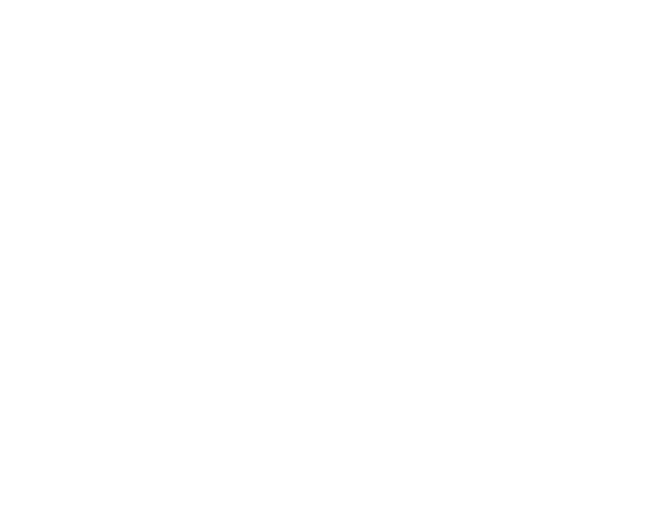
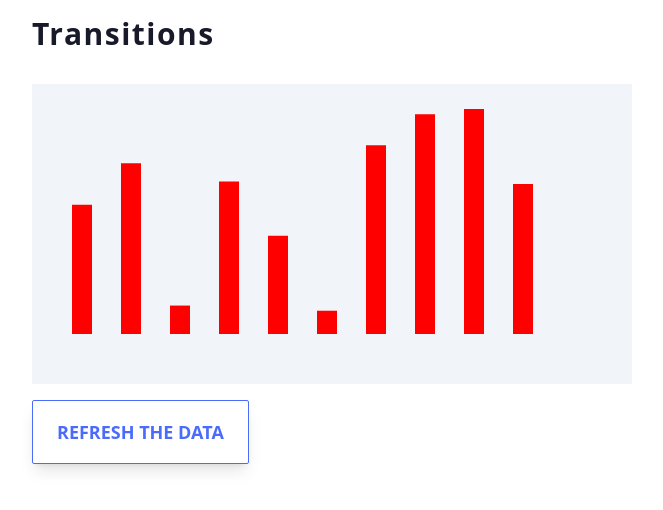
Before and after one commit to phoobynet/vite-react-d3-ts, a React (Vite) app: page /transitions in a window 1280 px wide. Before the commit this address had no page. Shown: the top 510 px of the page, without its empty margins (96-759 px from the left). Built offline with nearby package versions, Linux system fonts and the light colour scheme.

Commit message:
added transition demo page, refactored duplicate code into components

```diff
--- a/src/App.tsx
+++ b/src/App.tsx
@@ -1,5 +1,6 @@
-import DragAndDrop from '@/pages/DragAndDrop'
+import DragAndDropPage from '@/pages/DragAndDropPage'
 import HomePage from '@/pages/HomePage'
+import TransitionsPage from '@/pages/TransitionsPage'
 import { Route, Routes } from 'react-router-dom'
 
 export default function App() {
@@ -11,7 +12,11 @@
       />
       <Route
         path="/drag-and-drop"
-        element={<DragAndDrop />}
+        element={<DragAndDropPage />}
+      />
+      <Route
+        path="/transitions"
+        element={<TransitionsPage />}
       />
     </Routes>
   )
--- /dev/null
+++ b/src/components/PageContainer.tsx
@@ -0,0 +1,5 @@
+import { PropsWithChildren } from 'react'
+
+export default function PageContainer({ children }: PropsWithChildren) {
+  return <div className="container mx-auto max-w-5xl">{children}</div>
+}
--- /dev/null
+++ b/src/components/PageHeading.tsx
@@ -0,0 +1,9 @@
+import { PropsWithChildren } from 'react'
+
+export default function PageHeading({ children }: PropsWithChildren) {
+  return (
+    <header className="py-4">
+      <h1 className="font-bold tracking-wider text-3xl">{children}</h1>
+    </header>
+  )
+}
--- /dev/null
+++ b/src/components/PageMain.tsx
@@ -0,0 +1,5 @@
+import { PropsWithChildren } from 'react'
+
+export default function PageMain({ children }: PropsWithChildren) {
+  return <main className="py-4">{children}</main>
+}
--- a/src/pages/DragAndDrop.tsx
+++ b/src/pages/DragAndDropPage.tsx
@@ -1,3 +1,6 @@
+import PageContainer from '@/components/PageContainer'
+import PageHeading from '@/components/PageHeading'
+import PageMain from '@/components/PageMain'
 import { Selection, pointer } from 'd3'
 import { drag } from 'd3-drag'
 import { select } from 'd3-selection'
@@ -9,12 +12,12 @@
   fill: string
 }
 
-export default function DragAndDrop() {
+export default function DragAndDropPage() {
   const svgRef = useRef<SVGSVGElement>(null)
-  const svgWidth = 600
-  const svgHeight = 300
+  const SVG_WIDTH = 600
+  const SVG_HEIGHT = 300
   const circleRadius = 30
-  const y = svgHeight / 2
+  const y = SVG_HEIGHT / 2
   const circleData = useRef<Circle[]>([
     {
       x: 100,
@@ -74,16 +77,16 @@
   }, [])
 
   return (
-    <div className="container mx-auto max-w-3xl">
-      <header className="py-4">
-        <h1 className="text-3xl font-bold tracking-wider">Drag and Drop</h1>
-      </header>
-      <svg
-        ref={svgRef}
-        width={svgWidth}
-        height={svgHeight}
-        className="bg-slate-100"
-      ></svg>
-    </div>
+    <PageContainer>
+      <PageHeading>Drag and Drop</PageHeading>
+      <PageMain>
+        <svg
+          ref={svgRef}
+          width={SVG_WIDTH}
+          height={SVG_HEIGHT}
+          className="bg-slate-100"
+        ></svg>
+      </PageMain>
+    </PageContainer>
   )
 }
--- a/src/pages/HomePage.tsx
+++ b/src/pages/HomePage.tsx
@@ -1,21 +1,26 @@
+import PageContainer from '@/components/PageContainer'
+import PageHeading from '@/components/PageHeading'
+import PageMain from '@/components/PageMain'
+import { select } from 'd3-selection'
 import { useEffect, useRef } from 'react'
-import { select } from 'd3-selection'
 
-export default function HomePage () {
+export default function HomePage() {
   const svgRef = useRef<SVGSVGElement>(null)
+  const SVG_WIDTH = 600
+  const SVG_HEIGHT = 300
 
   useEffect(() => {
     const svg = select(svgRef.current)
 
     // React 18 will render this component twice in development due to strict mode.
     // So will be need to clear the contents of the SVG first
-    svg.selectAll('*')
-      .remove()
+    svg.selectAll('*').remove()
 
     const svgBbox = svgRef.current?.getBoundingClientRect()
 
     if (svgBbox) {
-      svg.append('text')
+      svg
+        .append('text')
         .attr('stroke', 'red')
         .attr('font-size', 30)
         .attr('text-anchor', 'middle')
@@ -23,22 +28,19 @@
         .attr('y', svgBbox.height / 2)
         .text('Hello World')
     }
-
   }, [])
 
   return (
-    <div className="container mx-auto max-w-3xl">
-      <header>
-        <h1 className="font-bold tracking-wider text-3xl">Home Page</h1>
-      </header>
-      <main className="pt-5">
+    <PageContainer>
+      <PageHeading>Home</PageHeading>
+      <PageMain>
         <svg
           ref={svgRef}
-          width={600}
-          height={300}
+          width={SVG_WIDTH}
+          height={SVG_HEIGHT}
           className="bg-slate-100"
         ></svg>
-      </main>
-    </div>
+      </PageMain>
+    </PageContainer>
   )
 }
--- /dev/null
+++ b/src/pages/TransitionsPage.tsx
@@ -0,0 +1,87 @@
+import PageContainer from '@/components/PageContainer'
+import PageHeading from '@/components/PageHeading'
+import PageMain from '@/components/PageMain'
+import { max, scaleLinear, select } from 'd3'
+import { useEffect, useRef } from 'react'
+
+export default function TransitionsPage() {
+  const svgRef = useRef<SVGSVGElement>(null)
+  const scY = useRef(scaleLinear())
+  const SVG_WIDTH = 600
+  const SVG_HEIGHT = 300
+
+  // generate a fix number of items
+  const randomDataGenerator = (n = 10, min = 0, max = 100) => {
+    return Array.from(
+      { length: n },
+      () => Math.floor(Math.random() * max) + min,
+    )
+  }
+
+  const render = (data: number[] = randomDataGenerator()) => {
+    const svg = select(svgRef.current)
+
+    const n = data.length
+    const mx = max(data) as number
+
+    // x scale will use the index of our data
+    const scX = scaleLinear().domain([0, n]).range([50, 540])
+    scY.current = scaleLinear().domain([0, mx]).range([250, 25])
+
+    svg
+      .selectAll('line')
+      .data(data)
+      .enter()
+      .append('line')
+      .attr('stroke', 'red')
+      .attr('stroke-width', 20)
+      .attr('x1', (d, i) => scX(i))
+      .attr('y1', scY.current(0))
+      .attr('x2', (d, i) => scX(i))
+      .attr('y2', (d) => scY.current(d))
+  }
+
+  const onClick = () => {
+    const svg = select(svgRef.current)
+
+    // transitions require elements to already be created.  See useEffect and render for the initial creation.
+    svg
+      .selectAll('line')
+      // supply new random data
+      .data(randomDataGenerator())
+      .transition()
+      // apply the transition with a duration of 1 second
+      .duration(1000)
+      // and a random delay applied to each element
+      .delay((d, i) => 200 * i)
+      // eventually apply the y2 or "height" of the line using the new data an scaling
+      .attr('y2', (d) => scY.current(d))
+  }
+
+  useEffect(() => {
+    const svg = select(svgRef.current)
+    svg.selectAll('*').remove()
+
+    render()
+  }, [])
+
+  return (
+    <PageContainer>
+      <PageHeading>Transitions</PageHeading>
+      <PageMain>
+        <svg
+          ref={svgRef}
+          width={SVG_WIDTH}
+          height={SVG_HEIGHT}
+          className="bg-slate-100"
+        ></svg>
+        <button
+          onClick={onClick}
+          className="btn btn-primary btn-lg btn-outline mt-4 shadow-lg hover:-translate-y-0.5 active:translate-y-0 active:shadow-none transition-all duration-500"
+        >
+          Refresh the data
+        </button>
+      </PageMain>
+    </PageContainer>
+  )
+}
```
